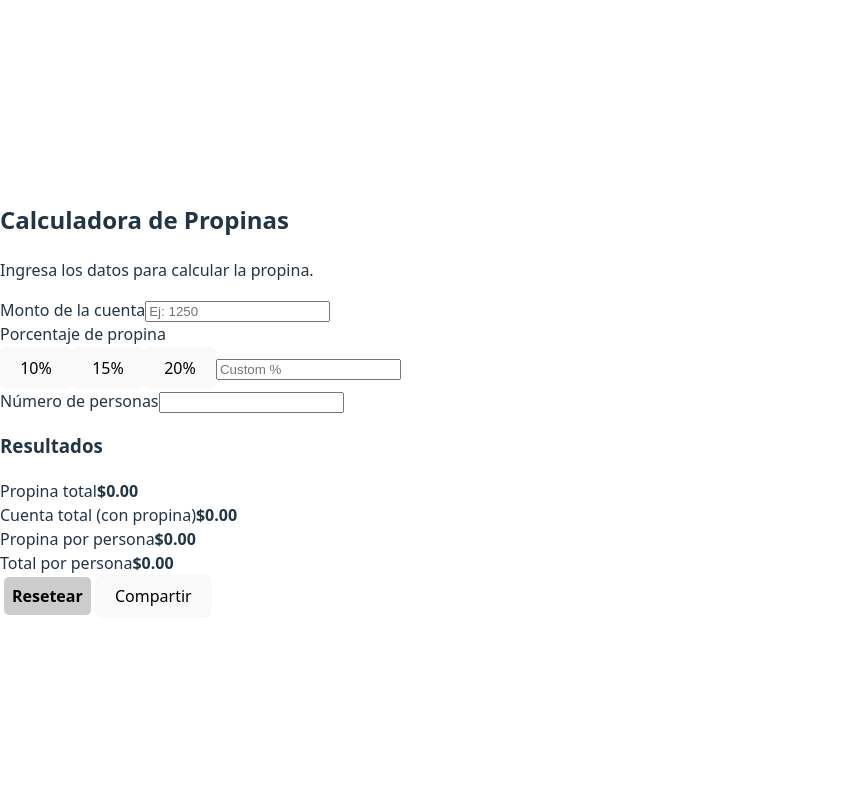
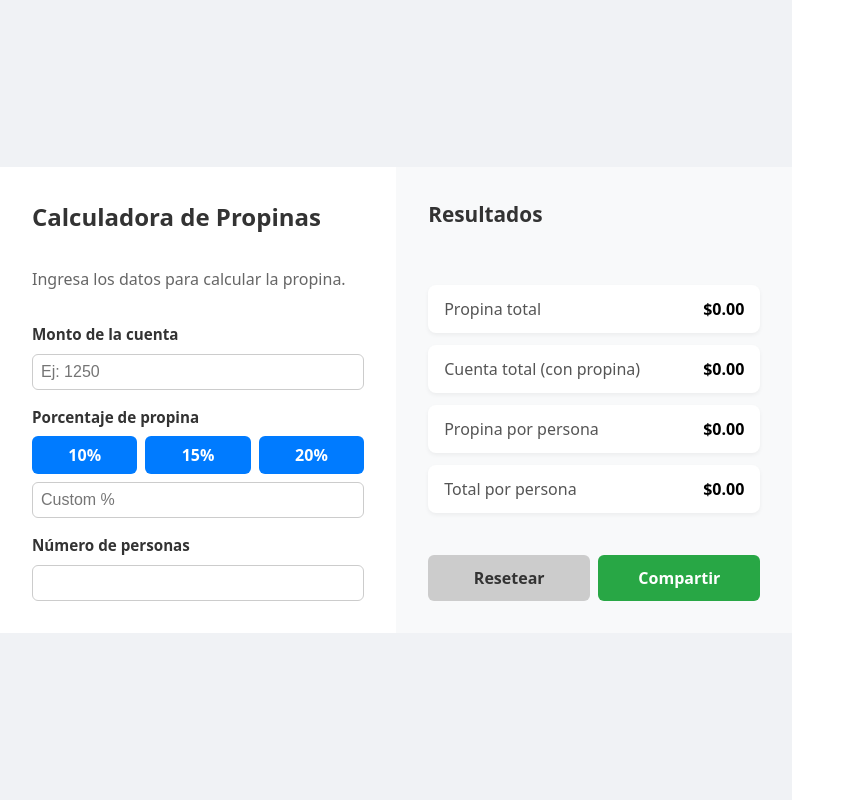
Before and after one commit to alvaro-morillo/dream-team-proyecto-beta, a React (Vite) app in the folder dreamteam/: page / in a window 1280 px wide. Shown: the whole page, without its empty margins (0-855 px from the left). Built offline with nearby package versions, Linux system fonts and the light colour scheme.

Commit message:
Agregado nuevo css con errores corregidos; unico error nuevo es que calculadora no ocupa todo el ancho

```diff
--- a/dreamteam/src/componentes/Calculadora.css
+++ b/dreamteam/src/componentes/Calculadora.css
@@ -1,103 +1,184 @@
-.calculadora-container {
-  max-width: 400px;
-  margin: 2rem auto;
-  background-color: #f3f3f3;
-  padding: 1.5rem;
-  border-radius: 10px;
-  box-shadow: 0 0 10px rgba(0,0,0,0.1);
-  font-family: Arial, sans-serif;
+/* === Contenedor Principal === */
+.calc-container {
+  display: flex;
+  width: 100%;
+  justify-content: center;
+  align-items: center;
+  padding: 0;
+  background-color: #f0f2f5;
+  min-height: 100vh;
+  box-sizing: border-box;
 }
 
-.titulo {
-  text-align: center;
+/* === Tarjeta === */
+
+.calc-card {
+  display: flex;
+  flex-direction: row;
+  width: 100%; /* 🟡 ocupa todo el ancho */
+  max-width: none; /* 🟡 elimina el límite */
+  background-color: #ffffff;
+  border-radius: 0; /* opcional: para ocupar toda la pantalla sin bordes redondeados */
+  box-shadow: none; /* opcional: elimina la sombra si no querés borde */
+}
+/* === Sección Izquierda === */
+.calc-left {
+  flex: 1;
+  padding: 2rem;
+  background-color: #ffffff;
+  display: flex;
+  flex-direction: column;
+  gap: 1rem;
+}
+
+.calc-left h2 {
+  margin: 0;
+  font-size: 1.5rem;
+  color: #333;
+}
+
+.calc-subtitle {
+  color: #666;
   margin-bottom: 1rem;
 }
 
-.campo {
-  margin-bottom: 1rem;
+.calc-group {
   display: flex;
   flex-direction: column;
+  gap: 0.5rem;
 }
 
-.campo label {
-  margin-bottom: 0.5rem;
+.calc-group label {
   font-weight: bold;
+  font-size: 0.95rem;
+  color: #333;
 }
 
-.campo input {
-  padding: 0.4rem;
+.calc-group input {
+  padding: 0.5rem;
+  border: 1px solid #ccc;
+  border-radius: 6px;
   font-size: 1rem;
-  border: 1px solid #ccc;
-  border-radius: 5px;
+  outline: none;
+  transition: border-color 0.2s;
 }
 
-.porcentajes {
+.calc-group input:focus {
+  border-color: #007bff;
+}
+
+/* === Botones de Propina === */
+.tip-buttons {
   display: flex;
   gap: 0.5rem;
   flex-wrap: wrap;
 }
 
-.porcentajes button {
+.tip-buttons button {
   flex: 1;
   padding: 0.5rem;
   background-color: #007bff;
-  color: white;
+  color: #fff;
   border: none;
-  border-radius: 5px;
+  border-radius: 6px;
   cursor: pointer;
+  transition: background-color 0.2s;
+  font-weight: bold;
 }
 
-.porcentajes button:hover {
+.tip-buttons button:hover {
   background-color: #0056b3;
 }
 
-.custom-input {
+.tip-buttons input {
   flex: 1;
 }
 
-.display {
-  background-color: #fff;
-  padding: 1rem;
-  border-radius: 8px;
-  margin-top: 1rem;
-  margin-bottom: 1rem;
-}
-
-.resultado {
+/* === Sección Derecha === */
+.calc-right {
+  flex: 1;
+  background-color: #f8f9fa;
+  padding: 2rem;
   display: flex;
-  justify-content: space-between;
-  margin-bottom: 0.5rem;
-}
-
-.botones {
-  display: flex;
+  flex-direction: column;
   justify-content: space-between;
 }
 
+.calc-right h3 {
+  margin-top: 0;
+  font-size: 1.3rem;
+  color: #333;
+}
+
+.results {
+  display: flex;
+  flex-direction: column;
+  gap: 0.75rem;
+  margin-top: 1rem;
+}
+
+.result-item {
+  display: flex;
+  justify-content: space-between;
+  background-color: #ffffff;
+  padding: 0.75rem 1rem;
+  border-radius: 8px;
+  box-shadow: 0 2px 4px rgba(0, 0, 0, 0.05);
+}
+
+.result-item span {
+  color: #555;
+}
+
+.result-item strong {
+  color: #000;
+}
+
+/* === Botones finales === */
+.buttons {
+  display: flex;
+  gap: 0.5rem;
+  margin-top: 1.5rem;
+}
+
 .btn-reset,
-.btn-compartir {
+.btn-share {
   flex: 1;
-  padding: 0.5rem;
-  margin: 0 0.25rem;
+  padding: 0.75rem;
   border: none;
-  border-radius: 5px;
+  border-radius: 6px;
   cursor: pointer;
+  font-size: 1rem;
   font-weight: bold;
+  transition: background-color 0.2s;
 }
 
 .btn-reset {
   background-color: #ccc;
+  color: #333;
 }
 
 .btn-reset:hover {
   background-color: #999;
 }
 
-.btn-compartir {
+.btn-share {
   background-color: #28a745;
-  color: white;
+  color: #fff;
 }
 
-.btn-compartir:hover {
-  background-color: #1e7e34;
+.btn-share:hover {
+  background-color: #1e7e34;
 }
+
+/* === Responsivo === */
+@media (max-width: 768px) {
+  .calc-card {
+    flex-direction: column;
+  }
+
+  .calc-left,
+  .calc-right {
+    padding: 1.5rem;
+  }
+}
```
